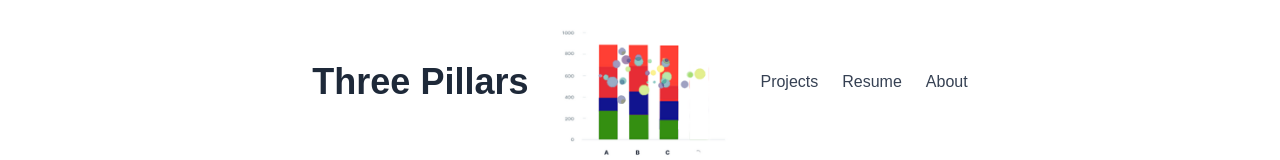
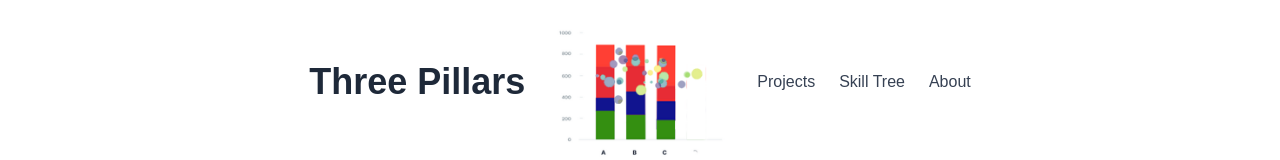
Before and after one commit to BryanB-prog/ThreePillars, a Next.js app: page / in a window 1280 px wide. Shown: the part 162-322 px from the top of the page. Built offline with nearby package versions, Linux system fonts and the light colour scheme.

Commit message:
Update navigation links and improve layout

```diff
--- a/app/page.tsx
+++ b/app/page.tsx
@@ -35,8 +35,8 @@ const HomePage: React.FC = () => {
         <a href="#projects" className="hover:text-gray-900">
           Projects
         </a>
-        <a href="/resume" className="hover:text-gray-900">
-          Resume
+        <a href="/skilltree.tsx" className="hover:text-gray-900">
+          Skill Tree
         </a>
         <a href="#about" className="hover:text-gray-900">
           About
```
